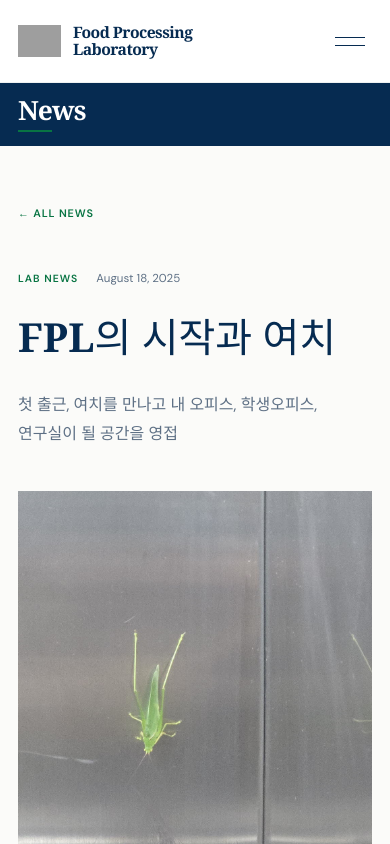
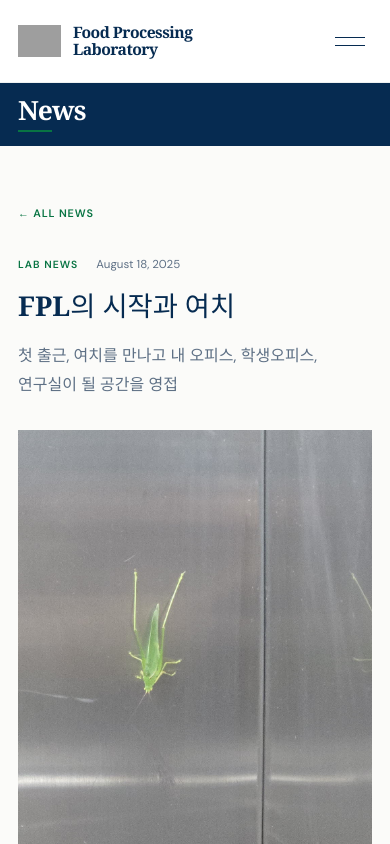
Before and after one commit to rlalf33-sudo/CNU-FPL, a React (Vite) app: page /news/2025-08-18-fpl in a window 390 px wide. Shown: the top 844 px of the page. Built offline with nearby package versions, Linux system fonts and the light colour scheme; grey boxes are pictures that could not be loaded; a web font is replaced by a local one.

Commit message:
Refine News detail title

```diff
--- a/src/index.css
+++ b/src/index.css
@@ -280,12 +280,12 @@ button, a { -webkit-tap-highlight-color: transparent; }
 .news-empty-state p { margin: 14px 0 0; color: var(--color-muted); line-height: 1.7; }
 .news-article { max-width: 980px; padding-top: clamp(55px, 7vw, 90px); padding-bottom: clamp(90px, 10vw, 145px); }
 .news-back-link { display: inline-flex; align-items: center; color: var(--color-cnu-green); font-size: .68rem; font-weight: 600; letter-spacing: .08em; text-transform: uppercase; }
-.news-article-header { max-width: 820px; margin-top: 44px; }
+.news-article-header { max-width: 900px; margin-top: 36px; }
 .news-article-header > p:first-child { display: inline-block; margin: 0 18px 0 0; color: var(--color-cnu-green); font-size: .65rem; font-weight: 600; letter-spacing: .1em; text-transform: uppercase; }
 .news-article-header time { color: var(--color-muted); font-size: .72rem; }
-.news-article-header h1 { margin: 24px 0 0; color: var(--color-navy); font-family: var(--font-serif); font-size: clamp(2.5rem, 5vw, 4.8rem); line-height: 1.08; letter-spacing: -.04em; }
-.news-article-summary { max-width: 720px; margin: 28px 0 0; color: var(--color-muted); font-size: 1rem; line-height: 1.8; }
-.news-article-image { display: block; width: 100%; max-height: 620px; margin-top: clamp(42px, 6vw, 70px); object-fit: cover; }
+.news-article-header h1 { margin: 18px 0 0; color: var(--color-navy); font-family: var(--font-serif); font-size: clamp(2.125rem, 3vw, 2.5rem); line-height: 1.23; letter-spacing: -.04em; }
+.news-article-summary { max-width: 720px; margin: 22px 0 0; color: var(--color-muted); font-size: 1rem; line-height: 1.8; }
+.news-article-image { display: block; width: 100%; max-height: 620px; margin-top: clamp(34px, 4vw, 52px); object-fit: cover; }
 .news-article-body { max-width: 740px; margin: clamp(48px, 7vw, 75px) auto 0; color: var(--color-text); font-size: .95rem; line-height: 1.85; }
 .news-article-body h2, .news-article-body h3, .news-article-body h4, .news-article-body h5 { margin: 2.2em 0 .7em; color: var(--color-navy); font-family: var(--font-serif); line-height: 1.25; }
 .news-article-body h2 { font-size: 2rem; }
@@ -297,7 +297,7 @@ button, a { -webkit-tap-highlight-color: transparent; }
 .news-article-body code { padding: .12em .32em; background: var(--color-surface); font-size: .9em; }
 .news-article-body hr { margin: 2.5em 0; border: 0; border-top: 1px solid var(--color-border); }
 .news-body-image { display: block; max-width: 100%; height: auto; margin: 2em 0; }
-.news-article:lang(ko) .news-article-header h1 { line-height: 1.3; letter-spacing: 0; word-break: keep-all; overflow-wrap: anywhere; }
+.news-article:lang(ko) .news-article-header h1 { line-height: 1.28; letter-spacing: 0; word-break: keep-all; overflow-wrap: anywhere; }
 .news-article:lang(ko) .news-article-summary, .news-article:lang(ko) .news-article-body { word-break: keep-all; overflow-wrap: anywhere; }
 .news-gallery-section { margin-top: clamp(55px, 8vw, 90px); padding-top: clamp(28px, 4vw, 42px); border-top: 1px solid var(--color-border); }
 .news-gallery-section h2 { margin: 0 0 30px; color: var(--color-navy); font-family: var(--font-serif); font-size: clamp(1.7rem, 3vw, 2.5rem); }
@@ -419,6 +419,7 @@ button, a { -webkit-tap-highlight-color: transparent; }
   .method-entry:not(:nth-child(4n + 1)) { padding-left: 0; border-left: 0; }
   .method-entry:nth-child(even) { padding-left: 30px; border-left: 1px solid var(--color-border); }
   .news-grid { grid-template-columns: repeat(2, minmax(0, 1fr)); }
+  .news-article-header h1 { font-size: clamp(1.875rem, 4vw, 2.125rem); }
   .news-gallery { grid-template-columns: repeat(2, minmax(0, 1fr)); }
   .page-header { padding-block: 16px; }
   .page-header h1 { font-size: 1.875rem; }
@@ -502,6 +503,10 @@ button, a { -webkit-tap-highlight-color: transparent; }
   .news-empty-state { align-items: flex-start; flex-direction: column; min-height: 270px; padding: 38px 26px; }
   .news-empty-mark { width: 72px; height: 59px; }
   .news-empty-mark::before { top: 14px; right: 13px; left: 13px; box-shadow: 0 12px 0 #bac8cc, 0 24px 0 #bac8cc; }
+  .news-article-header { margin-top: 30px; }
+  .news-article-header h1 { margin-top: 16px; font-size: clamp(1.625rem, 7vw, 1.875rem); }
+  .news-article-summary { margin-top: 18px; }
+  .news-article-image { margin-top: 30px; }
   .news-gallery { grid-template-columns: 1fr; }
   .image-lightbox { padding: 14px; }
   .image-lightbox-dialog > img { max-width: calc(100vw - 28px); max-height: calc(100vh - 120px); }
```
